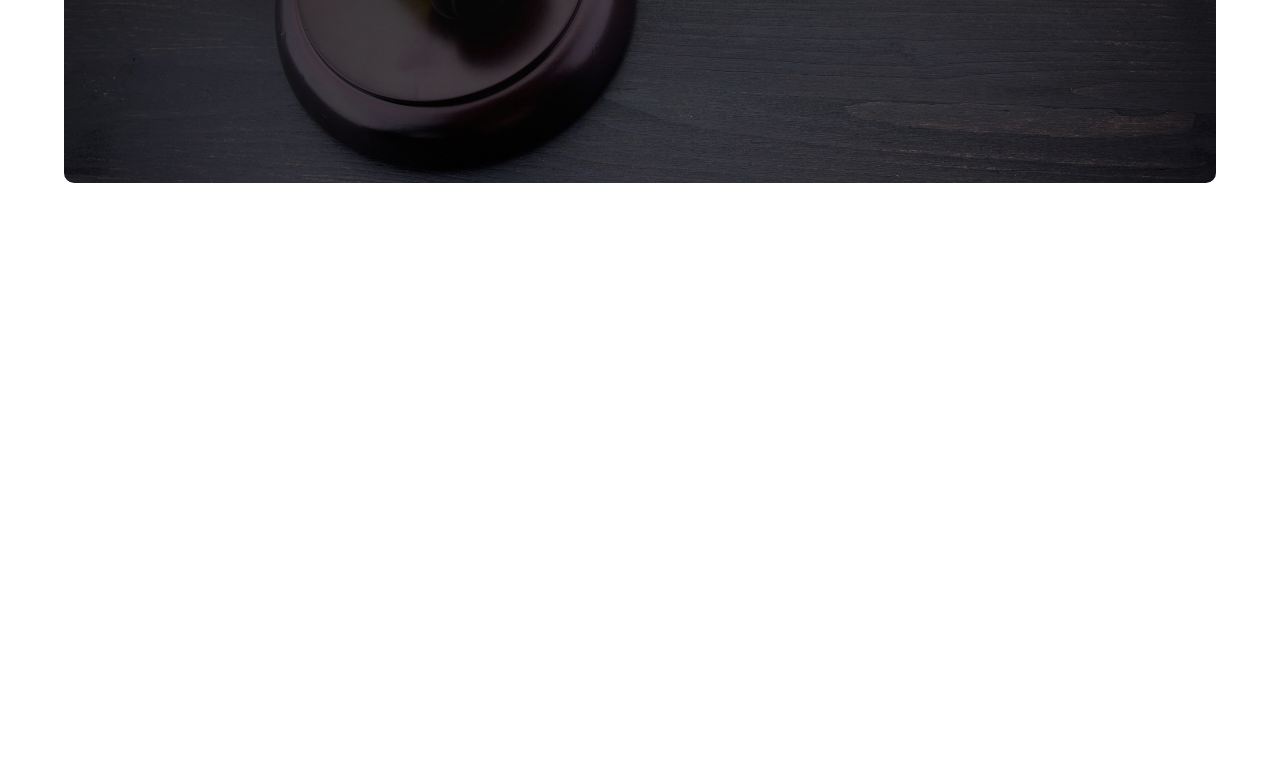
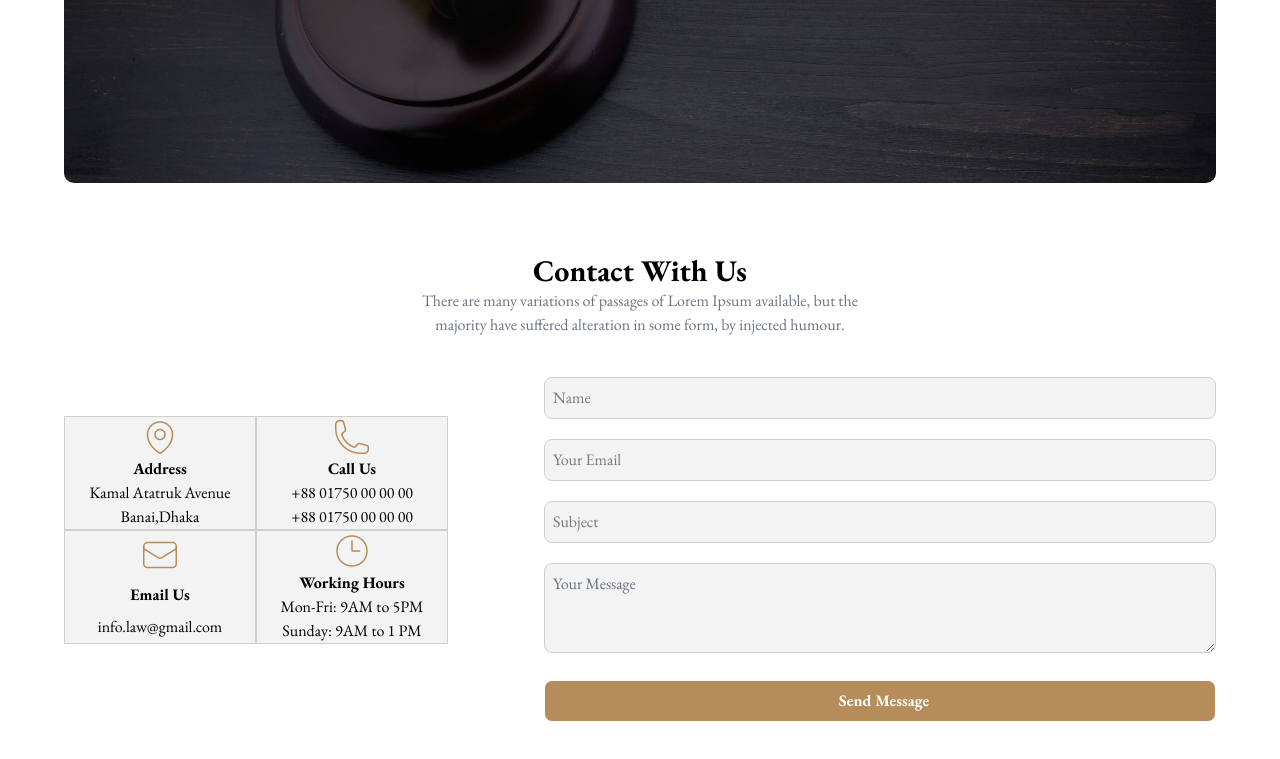
Before and after one commit to PHOYSAL/legal-solution, a plain HTML site: page index.html in a window 1280 px wide. Shown: the part 1971-2730 px from the top of the page. Before the commit the page ends 2224 px from the top, so only its background shows below. Drawn offline with nearby package versions, Linux system fonts and the light colour scheme.

Commit message:
contact area added

```diff
--- a/index.html
+++ b/index.html
@@ -54,7 +54,8 @@
         <section>
             <div class="text-center mb-10">
                 <h2 class="text-3xl font-bold">The Legal Practice Area</h2>
-                <p class="md:w-3/5 mx-auto text-gray-500">There are many variations of passages of Lorem Ipsum available, but the majority have suffered alteration in some form, by injected humour.</p>
+                <p class="md:w-3/5 mx-auto text-gray-500">There are many variations of passages of Lorem Ipsum
+                    available, but the majority have suffered alteration in some form, by injected humour.</p>
             </div>
             <div class="grid sm:grid-cols-1 md:grid-cols-3 gap-2.5">
                 <div class="grid place-items-center border border-gray-200 p-2">
@@ -108,14 +109,64 @@
         <section>
             <div class="text-center">
                 <h3 class="text-3xl font-bold">What Our Client Say</h3>
-                <p class="text-gray-500 md:w-2/5 mx-auto">There are many variations of passages of Lorem Ipsum available, but the majority have suffered
+                <p class="text-gray-500 md:w-2/5 mx-auto">There are many variations of passages of Lorem Ipsum
+                    available, but the majority have suffered
                     alteration in some form, by injected humour.</p>
             </div>
             <div class="client-area grid place-items-center">
                 <div class="text-white text-center">
                     <h5 class="font-bold text-lg">Adil</h5>
                     <!-- <p class="text-gray-300">Web Developer</p> -->
-                    <p class="text-gray-300 md:w-3/5 mx-auto">Contrary to popular belief, Lorem Ipsum is not simply random text. It has roots in a piece of classical Latin literature from 45 BC, making it over 2000 years old. Richard McClintock, a Latin professor at Hampden-Sydney College in Virginia, looked up one of the more obscure Latin words, consectetur.</p>
+                    <p class="text-gray-300 md:w-3/5 mx-auto">Contrary to popular belief, Lorem Ipsum is not simply
+                        random text. It has roots in a piece of classical Latin literature from 45 BC, making it over
+                        2000 years old. Richard McClintock, a Latin professor at Hampden-Sydney College in Virginia,
+                        looked up one of the more obscure Latin words, consectetur.</p>
+                </div>
+            </div>
+        </section>
+        <!-- contact area  -->
+        <section>
+            <div class="text-center mb-10">
+                <h4 class="text-3xl font-bold">Contact With Us</h4>
+                <p class="text-gray-500 md:w-2/5 mx-auto">There are many variations of passages of Lorem Ipsum
+                    available, but the majority have suffered alteration in some form, by injected humour.</p>
+            </div>
+            <div class="md:flex justify-between items-center space-y-10">
+                <div class="md:basis-96 grid md:grid-cols-2">
+                    <div class="grid place-items-center border border-[#CFCFCF] bg-[#F3F3F3] ">
+                        <img src="./images/location.png" alt="">
+                        <h5 class="font-bold">Address</h5>
+                        <p>Kamal Atatruk Avenue</p>
+                        <p>Banai,Dhaka</p>
+                    </div>
+                    <div class="grid place-items-center border border-[#CFCFCF] bg-[#F3F3F3]">
+                        <img src="./images/call.png" alt="">
+                        <h5 class="font-bold">Call Us</h5>
+                        <p>+88 01750 00 00 00</p>
+                        <p>+88 01750 00 00 00</p>
+                    </div>
+                    <div class="grid place-items-center border border-[#CFCFCF] bg-[#F3F3F3]">
+                        <img src="./images/email.png" alt="">
+                        <h5 class="font-bold">Email Us</h5>
+                        <p>info.law@gmail.com</p>
+                    </div>
+                    <div class="grid place-items-center border border-[#CFCFCF] bg-[#F3F3F3]">
+                        <img src="./images/time.png" alt="">
+                        <h5 class="font-bold">Working Hours</h5>
+                        <p>Mon-Fri: 9AM to 5PM</p>
+                        <p>Sunday: 9AM to 1 PM</p>
+                    </div>
+                </div>
+                <div class="md:basis-2xl space-y-5">
+                    <input class="bg-[#F3F3F3] border border-[#CFCFCF] rounded-lg py-2 pl-2 w-full" type="text" name=""
+                        id="" placeholder="Name">
+                    <input class="bg-[#F3F3F3] border border-[#CFCFCF] rounded-lg py-2 pl-2 w-full" type="text" name=""
+                        id="" placeholder="Your Email">
+                    <input class="bg-[#F3F3F3] border border-[#CFCFCF] rounded-lg py-2 pl-2 w-full" type="text" name=""
+                        id="" placeholder="Subject">
+                    <textarea class="border border-[#CFCFCF] rounded-lg bg-[#F3F3F3] py-2 pl-2  w-full text-gray-500" cols="20" rows="3"
+                        name="" id="">Your Message</textarea>
+                        <button class="border rounded-lg bg-[#B68C5A] py-2 pl-2 w-full text-white text-base font-bold cursor-pointer">Send Message</button>
                 </div>
             </div>
         </section>
--- a/styles/style.css
+++ b/styles/style.css
@@ -18,11 +18,12 @@ section{
 /* hero section related style  */
 .hero-container{
   height: 550px;
-  background-image: linear-gradient(180.00deg, rgb(17, 17, 17),rgba(17, 17, 17, 0) 100%),
+  background: linear-gradient(180.00deg, rgb(17, 17, 17),rgba(17, 17, 17, 0) 100%),
   url('../images/banner.png');
   background-repeat: no-repeat;
   background-size: cover;
   background-position: center;
+  border-radius: 10px;
   /* line-height: 70px; */
 }
 
```
